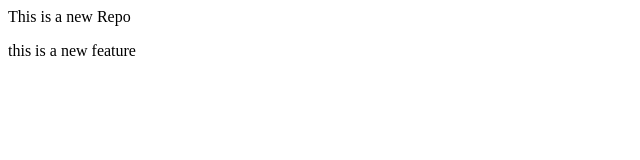
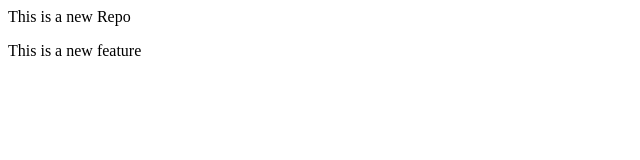
Before and after one commit to ShivaniBorban/LocalRepo, a plain HTML site: page LocalRepo/index.html in a window 1280 px wide. Shown: the full height of the page, 0-640 px from the left. Drawn offline with Linux system fonts and the light colour scheme.

Commit message:
Add new feature

```diff
--- a/LocalRepo/index.html
+++ b/LocalRepo/index.html
@@ -1,2 +1,2 @@
 <p>This is a new Repo</p>
-<p>this is a new feature</p>
+<p>This is a new feature</p>
```
